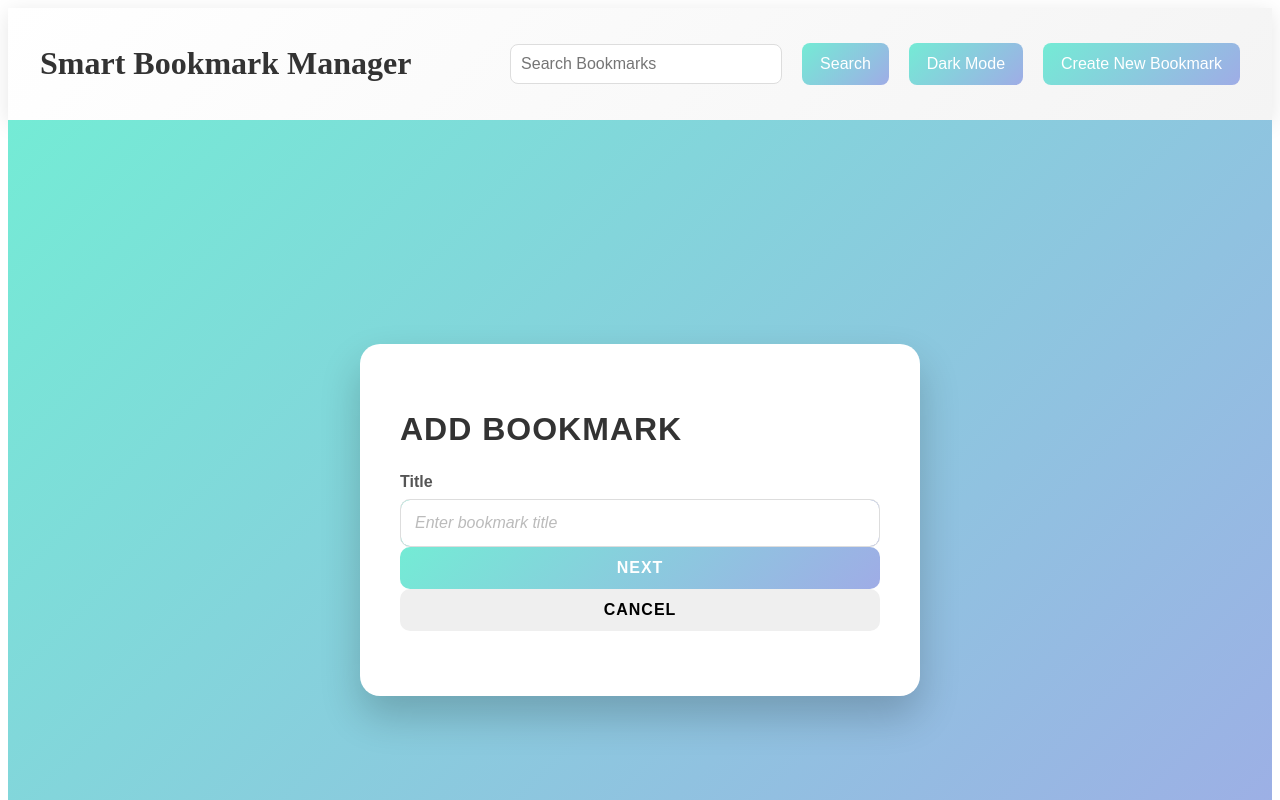
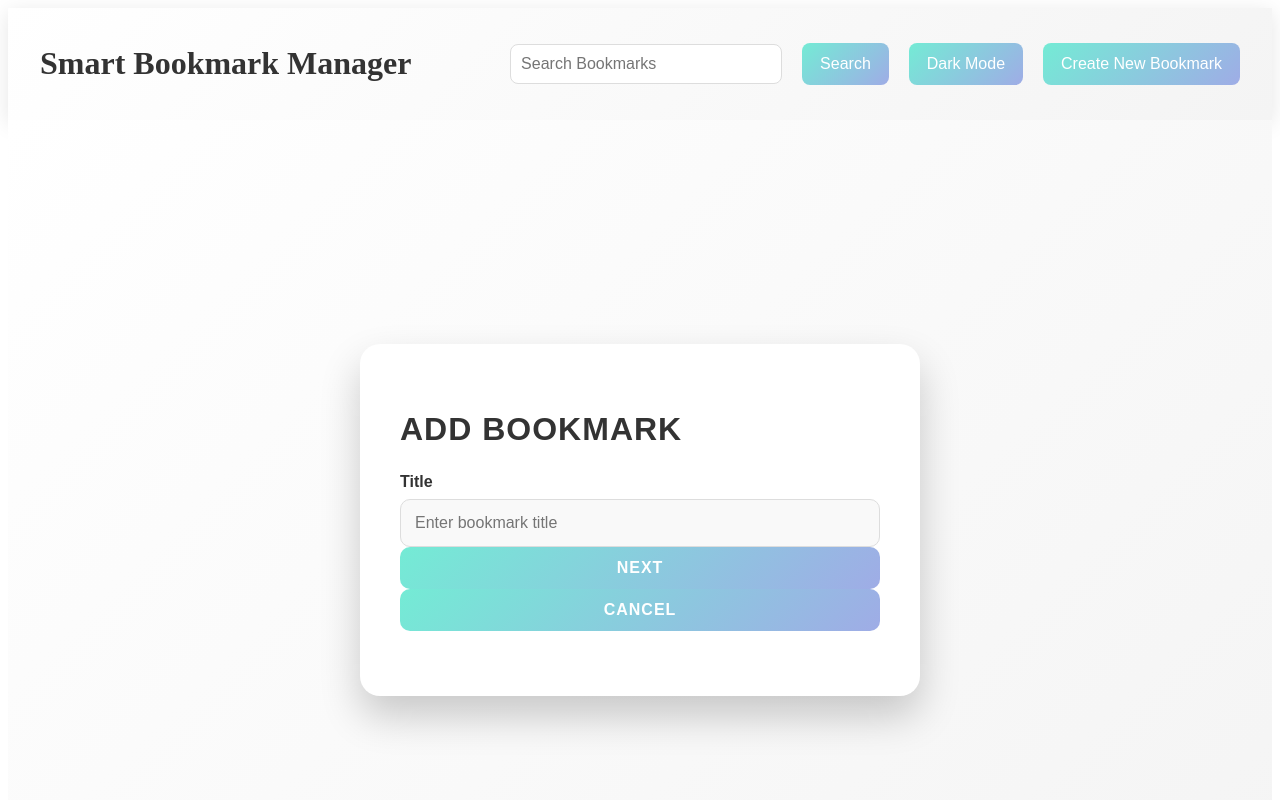
Before and after one commit to CoderToLearn99/BookmarkManager, a Vue app: page /bookmark-form in a window 1280 px wide. Shown: the top 800 px of the page. Built offline with nearby package versions, Linux system fonts and the light colour scheme; the HTML template or start-up script is replaced by a standard one.

Commit message:
Update BookmarkForm.vue

```diff
--- a/src/components/BookmarkForm.vue
+++ b/src/components/BookmarkForm.vue
@@ -1,9 +1,8 @@
 <template>
   <div :class="mode">
-    <div class="bookmark-form-container">
-      <div class="bookmark-form">
+    <div class="bookmark-form-container" :class="mode">
+      <div class="bookmark-form" :class="mode">
         <h2 class="form-heading">Add Bookmark</h2>
-
 
         <div v-if="step === 1" class="form-group">
           <label for="title"> Title</label>
@@ -18,7 +17,6 @@
           <button @click="cancel">Cancel</button>
         </div>
 
-
         <div v-if="step === 2" class="form-group">
           <label for="url"> URL</label>
           <input
@@ -32,7 +30,6 @@
           <button @click="cancel">Cancel</button>
         </div>
 
-
         <div v-if="step === 3" class="form-group">
           <label for="tags">Tags (optional)</label>
           <input
@@ -44,7 +41,6 @@
           <button @click="nextStep" class="next-button">Next</button>
           <button @click="cancel">Cancel</button>
         </div>
-
 
         <div v-if="step === 4" class="form-group">
           <label for="category">Category</label>
@@ -61,20 +57,19 @@
         </div>
       </div>
     </div>
-
-
   </div>
 </template>
 
 <script>
 export default {
   props: {
+    mode: String,
     id: parseInt,
     categories: Array,
     editingBookmark: Object, // Receive editing bookmark data
   },
   data() {
-     return {
+    return {
       step: 1,
       bookmark: {
         title: '',
@@ -82,7 +77,6 @@ export default {
         tags: '',
         category: '',
       },
-      mode: localStorage.getItem("mode") || "light",
     };
   },
   computed: {
@@ -119,23 +113,17 @@ export default {
       return this.$root.bookmarks.find(bookmark => bookmark.id === parseInt(id));
     },
 
-
     finishBookmark() {
       this.$emit('add-bookmark', this.bookmark);
       this.$router.replace('/');
     },
-
 
     clearForm() {
       this.bookmark = { title: '', url: '', tags: '', category: '' };
       this.step = 1;
     },
     cancel() {
-    this.$router.replace('/');
-    },
-    toggleMode() {
-      this.mode = this.mode === "light" ? "dark" : "light";
-      localStorage.setItem("mode", this.mode);
+      this.$router.replace('/');
     },
   }
 };
@@ -148,8 +136,8 @@ export default {
   justify-content: center;
   align-items: center;
   min-height: 100vh;
-  background: linear-gradient(135deg, #74ebd5 0%, #9face6 100%);
   padding: 0 20px;
+  transition: background 0.3s ease, color 0.3s ease;
 }
 
 /* Main form styling */
@@ -176,9 +164,9 @@ export default {
   margin-bottom: 25px;
   font-size: 2rem;
   font-weight: 700;
-  color: #333;
   text-transform: uppercase;
   letter-spacing: 1px;
+  transition: color 0.3s ease;
 }
 
 /* Styling the form inputs */
@@ -192,8 +180,8 @@ export default {
 label {
   font-size: 1rem;
   font-weight: 600;
-  color: #555;
   margin-bottom: 8px;
+  transition: color 0.3s ease;
 }
 
 /* Input and Select Styles */
@@ -209,9 +197,6 @@ select {
   background-color: #f9f9f9;
   color: #333;
   transition: all 0.3s ease;
-  background-image: linear-gradient(white, white), linear-gradient(135deg, #74ebd5 0%, #9face6 100%);
-  background-clip: padding-box, border-box;
-  border-width: 1px;
 }
 
 /* Focus and hover effects */
@@ -220,11 +205,6 @@ select:focus {
   border-color: #0070f3;
   background-color: #fff;
   box-shadow: 0 0 10px rgba(0, 112, 243, 0.3);
-}
-
-input::placeholder {
-  color: #bbb;
-  font-style: italic;
 }
 
 /* Button styling */
@@ -297,7 +277,6 @@ button {
   }
 }
 
-
 /* Light Mode */
 .bookmark-form-container.light {
   background: linear-gradient(135deg, #ffffff 0%, #f4f4f4 100%);
@@ -329,14 +308,22 @@ button {
 }
 
 .bookmark-form-container.dark .bookmark-form {
-  background: #333;
+  background: #444;
   color: #fff;
 }
 
 .bookmark-form-container.dark .form-group input,
 .bookmark-form-container.dark .form-group select {
-  background-color: #444;
+  background-color: #555;
   color: #fff;
+  border: 1px solid #666;
+}
+
+.bookmark-form-container.dark .form-group input:focus,
+.bookmark-form-container.dark .form-group select:focus {
+  border-color: #0070f3;
+  background-color: #666;
+  box-shadow: 0 0 10px rgba(0, 112, 243, 0.3);
 }
 
 .bookmark-form-container.dark button {
```
